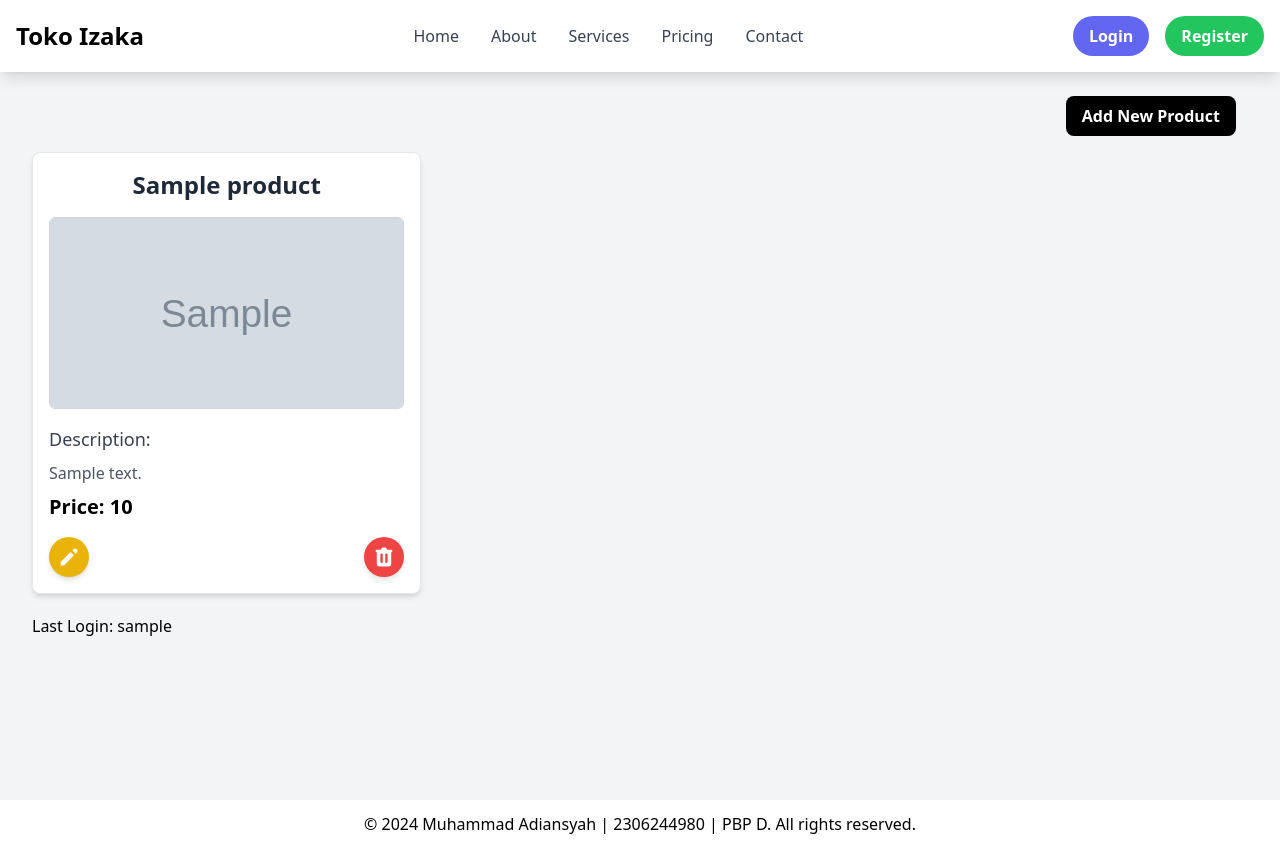
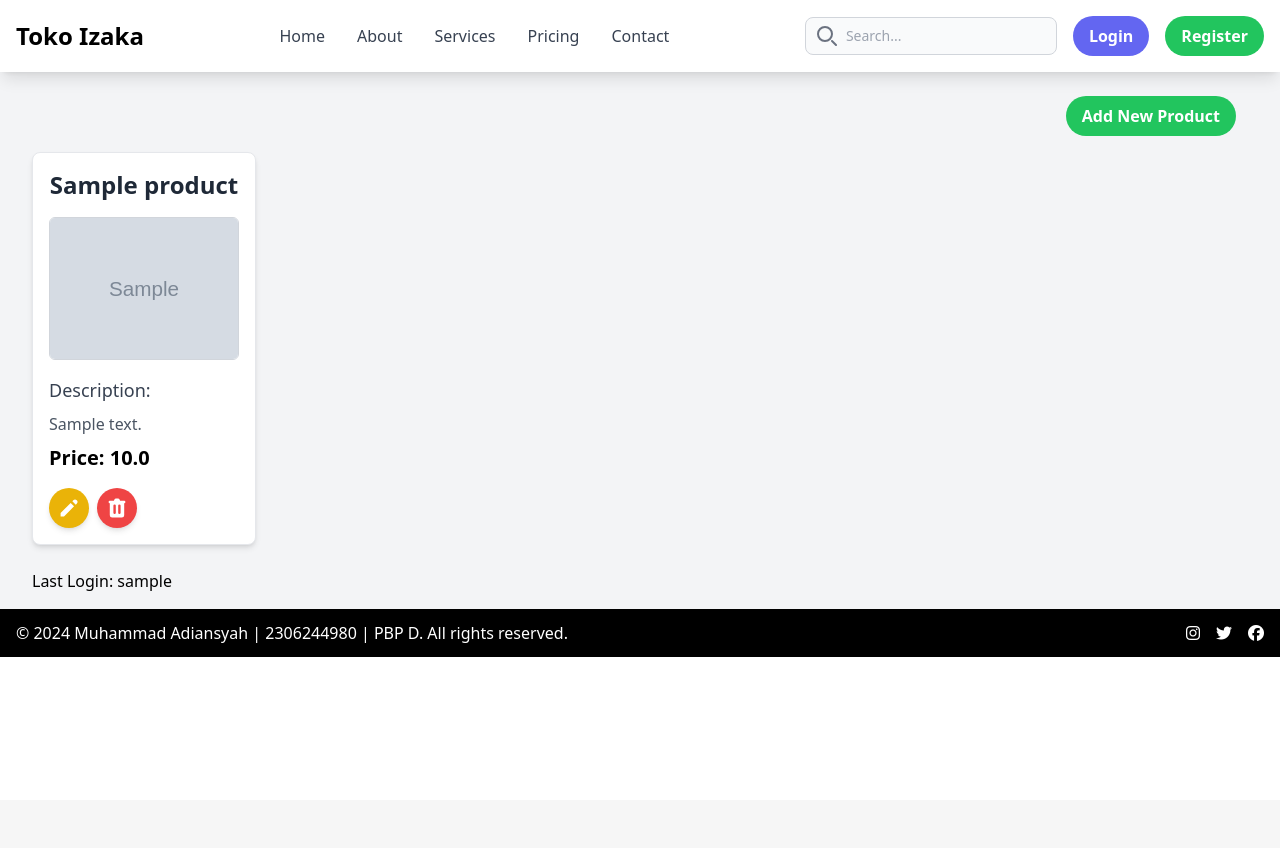
Before and after one commit to Adiieeee/Toko-Izaka, a Django app: template main/templates/main.html in a window 1280 px wide. After the commit the page ends 657 px from the top, so only its background shows below. Run offline with Django 5.2, Linux system fonts and the light colour scheme; tables that the repository leaves empty hold one stand-in row (values such as "Sample post"); the template is opened without the code that fills it: values that come from a table or form of the project are taken from there, most other values are stand-ins (such as "Sample title", 1, 10 or a date in 2020); grey boxes marked "Sample" are stand-in pictures; some libraries are stand-ins or nearby versions.

Commit message:
nambahin dari tugas 5

```diff
--- a/main/models.py
+++ b/main/models.py
@@ -6,7 +6,7 @@ class Product(models.Model):
     user = models.ForeignKey(User, on_delete=models.CASCADE)
     id = models.UUIDField(primary_key=True, default=uuid.uuid4, editable=False)
     name = models.CharField(max_length=255)
-    price = models.IntegerField()
+    price = models.FloatField()
     description = models.TextField()
     image = models.ImageField()
 
--- a/main/templates/create_product.html
+++ b/main/templates/create_product.html
@@ -1,6 +1,7 @@
 {% extends 'base.html' %}
 {% load static %}
 {% block meta %}
+{% include 'navbar.html' %}
 <title>Create Product</title>
 {% endblock meta %}
 
--- a/main/templates/main.html
+++ b/main/templates/main.html
@@ -1,42 +1,43 @@
-{% extends 'base.html' %}
-{% load static %}
-
-{% block meta %}
+{% extends 'base.html' %} {% load static %} {% block meta %}
 <title>Toko Izaka</title>
-{% endblock meta %}
-{% block content %}
-{% include 'navbar.html' %}
-<div class="overflow-x-hidden px-4 md:px-8 pb-8 pt-24 min-h-screen bg-gray-100 flex flex-col">
+{% endblock meta %} {% block content %} {% include 'navbar.html' %}
+<div
+  class="overflow-x-hidden px-4d md:px-8 pb-4 pt-24 bg-gray-100 flex flex-col"
+>
   <div class="p-0 mb-0 relative">
-    <div class="h-full w-full py-6  absolute top-0 left-0 z-20 md:hidden flex ">
+    <div class="h-full w-full py-6 absolute top-0 left-0 z-20 md:hidden flex">
       <div class="h-full min-w-4 bg-indigo-700 mx-auto"></div>
     </div>
   </div>
 
   <div class="px-3 mb-0">
     <div class="flex justify-end mb-4">
-      <a href="{% url 'main:create_product' %}" class="bg-black hover:bg-gray-800 text-white font-bold py-2 px-4 rounded-lg transition duration-300 ease-in-out transform hover:-translate-y-1 hover:scale-105">
-          Add New Product
+      <a
+        href="{% url 'main:create_product' %}"
+        class="bg-green-500 hover:bg-green-600 text-white font-bold py-2 px-4 rounded-full transition duration-300 ease-in-out transform hover:-translate-y-1 hover:scale-105">
+        Add New Product
       </a>
     </div>
   </div>
 
   {% if not product_entries %}
   <div class="flex flex-col items-center justify-center min-h-[24rem] p-6">
-    <img src="{% static 'image/orang-binggung.png' %}" alt="Sad face" class="w-64 h-64 mb-4"/>
+    <img
+      src="{% static 'image/orang-binggung.png' %}"
+      alt="Sad face"
+      class="w-64 h-64 mb-4"
+    />
     <p class="text-center text-gray-600 mt-4">Belum ada data produk</p>
   </div>
   {% else %}
-  <div class="columns-1 sm:columns-2 lg:columns-3 gap-6 space-y-6 w-full">
+  <div class="grid grid-cols-1 sm:grid-cols-2 lg:grid-cols-5 gap-6 w-full">
     {% for product_entry in product_entries %}
-    {% include 'product_detail.html' with product_entry=product_entry %}
+      {% include 'product_detail.html' with product_entry=product_entry %}
     {% endfor %}
   </div>
   {% endif %}
-  <div class="flex justify-start mt-5 mb-0">
-    {% comment %} <div class="flex rounded-md items-center bg-black py-2 px-4"> {% endcomment %}
+  <div class="flex justify-start mt-0 mb-0">
       <h1 class="text-black text-center">Last Login: {{last_login}}</h1>
-    {% comment %} </div> {% endcomment %}
   </div>
 </div>
 {% endblock content %}
--- a/main/templates/navbar.html
+++ b/main/templates/navbar.html
@@ -5,7 +5,7 @@
       <span class="text-2xl font-bold text-black">Toko Izaka</span>
     </div>
 
-    <!-- Menu Section: Aligning the menu in the center -->
+    <!-- Menu Items and Authentication -->
     <div class="hidden md:flex md:items-center justify-center space-x-8">
       <ul class="flex flex-row space-x-8">
         <li><a href="#" class="text-gray-700 hover:text-indigo-600">Home</a></li>
@@ -16,30 +16,45 @@
       </ul>
     </div>
 
-    <!-- Authentication Section: Right Aligned -->
+
+    <!-- Authentication Links -->
     <div class="hidden md:flex md:items-center space-x-4">
+      <!-- Search Bar Section -->
+      <div class="hidden md:block relative">
+        <div class="absolute inset-y-0 left-0 flex items-center pl-3 pointer-events-none">
+          <svg class="w-5 h-5 text-gray-500" aria-hidden="true" xmlns="http://www.w3.org/2000/svg" fill="none" viewBox="0 0 20 20">
+            <path stroke="currentColor" stroke-linecap="round" stroke-linejoin="round" stroke-width="2" d="m19 19-4-4m0-7A7 7 0 1 1 1 8a7 7 0 0 1 14 0Z" />
+          </svg>
+        </div>
+        <input type="text" class="block w-full p-2 pl-10 text-sm text-gray-900 border border-gray-300 rounded-lg bg-gray-50 focus:ring-indigo-500 focus:border-indigo-500" placeholder="Search...">
+      </div>
+
       {% if user.is_authenticated %}
         <span class="text-gray-700">Welcome, {{ user.username }}</span>
-        <a href="{% url 'main:logout' %}" class="bg-red-500 hover:bg-red-600 text-white font-semibold py-2 px-4 rounded-full transition-all duration-300">Logout</a>
+        <a href="{% url 'main:logout' %}" class="bg-red-500 hover:bg-red-600 text-white font-semibold py-2 px-4 rounded-full">Logout</a>
       {% else %}
-        <a href="{% url 'main:login' %}" class="bg-indigo-500 hover:bg-indigo-600 text-white font-semibold py-2 px-4 rounded-full transition-all duration-300">Login</a>
-        <a href="{% url 'main:register' %}" class="bg-green-500 hover:bg-green-600 text-white font-semibold py-2 px-4 rounded-full transition-all duration-300">Register</a>
+        <a href="{% url 'main:login' %}" class="bg-indigo-500 hover:bg-indigo-600 text-white font-semibold py-2 px-4 rounded-full">Login</a>
+        <a href="{% url 'main:register' %}" class="bg-green-500 hover:bg-green-600 text-white font-semibold py-2 px-4 rounded-full">Register</a>
       {% endif %}
     </div>
+
+    <!-- Mobile Menu Button -->
+    <button data-collapse-toggle="navbar-search" type="button" class="inline-flex items-center p-2 w-10 h-10 justify-center text-sm text-gray-500 rounded-lg md:hidden hover:bg-gray-100 focus:outline-none focus:ring-2 focus:ring-gray-200">
+      <svg class="w-5 h-5" aria-hidden="true" xmlns="http://www.w3.org/2000/svg" fill="none" viewBox="0 0 17 14">
+        <path stroke="currentColor" stroke-linecap="round" stroke-linejoin="round" stroke-width="2" d="M1 1h15M1 7h15M1 13h15"/>
+      </svg>
+    </button>
   </div>
 
-  <!-- Mobile Menu -->
+  <!-- Mobile Search Section -->
   <div class="mobile-menu hidden px-4 w-full md:hidden">
-    <!-- Content for mobile view -->
+    <div class="relative mt-3">
+      <div class="absolute inset-y-0 left-0 flex items-center pl-3 pointer-events-none">
+        <svg class="w-5 h-5 text-gray-500" aria-hidden="true" xmlns="http://www.w3.org/2000/svg" fill="none" viewBox="0 0 20 20">
+          <path stroke="currentColor" stroke-linecap="round" stroke-linejoin="round" stroke-width="2" d="m19 19-4-4m0-7A7 7 0 1 1 1 8a7 7 0 0 1 14 0Z" />
+        </svg>
+      </div>
+      <input type="text" class="block w-full p-2 pl-10 text-sm text-gray-900 border border-gray-300 rounded-lg bg-gray-50 focus:ring-indigo-500 focus:border-indigo-500" placeholder="Search...">
+    </div>
   </div>
-
-  <!-- Mobile Menu Script -->
-  <script>
-    const btn = document.querySelector("button.mobile-menu-button");
-    const menu = document.querySelector(".mobile-menu");
-
-    btn.addEventListener("click", () => {
-      menu.classList.toggle("hidden");
-    });
-  </script>
 </nav>
--- a/main/templates/product_detail.html
+++ b/main/templates/product_detail.html
@@ -1,20 +1,52 @@
-<div class="relative break-inside-avoid border rounded-lg shadow-md bg-white p-4 mb-6 transition-transform duration-300 hover:shadow-lg">
+<div
+  class="relative border rounded-lg shadow-md bg-white p-4 mb-6 transition-transform duration-300 hover:shadow-lg"
+>
   <div class="flex flex-col items-left">
-      <h3 class="text-2xl font-bold text-gray-800 mb-4 text-center">{{ product_entry.name }}</h3>
-      <img src="{{ product_entry.image.url }}" alt="Product Image" class="w-full h-48 object-cover rounded-md mb-4 border border-gray-300">
+    <h3 class="text-2xl font-bold text-gray-800 mb-4 text-center">
+      {{ product_entry.name }}
+    </h3>
+    <img
+      src="{{ product_entry.image.url }}"
+      alt="Product Image"
+      class="w-54 h-54 mx-auto object-cover rounded-md mb-4 border border-gray-300"
+    />
     <p class="text-lg text-gray-700 mb-2 text-left">Description:</p>
     <p class="text-gray-600 mb-2 text-left">{{ product_entry.description }}</p>
-      <p class="text-xl font-bold text-black mb-2">Price: {{ product_entry.price }}</p>
+    <p class="text-xl font-bold text-black mb-2">
+      Price: {{ product_entry.price }}
+    </p>
   </div>
-  <div class="flex justify-between mt-2">
-      <a href="{% url 'main:edit_product' product_entry.pk %}" class="flex items-center justify-center w-10 h-10 bg-yellow-500 hover:bg-yellow-600 rounded-full shadow-md transition duration-300">
-          <svg xmlns="http://www.w3.org/2000/svg" class="w-6 h-6 text-white" viewBox="0 0 20 20" fill="currentColor">
-              <path d="M13.586 3.586a2 2 0 112.828 2.828l-.793.793-2.828-2.828.793-.793zM11.379 5.793L3 14.172V17h2.828l8.38-8.379-2.83-2.828z" />
+  <div class="flex justify-start gap-2 mt-2">
+    <a
+      href="{% url 'main:edit_product' product_entry.pk %}"
+      class="flex items-center justify-center w-10 h-10 bg-yellow-500 hover:bg-yellow-600 rounded-full shadow-md transition duration-300"
+    >
+      <svg
+        xmlns="http://www.w3.org/2000/svg"
+        class="w-6 h-6 text-white"
+        viewBox="0 0 20 20"
+        fill="currentColor"
+      >
+        <path
+          d="M13.586 3.586a2 2 0 112.828 2.828l-.793.793-2.828-2.828.793-.793zM11.379 5.793L3 14.172V17h2.828l8.38-8.379-2.83-2.828z"
+        />
       </svg>
     </a>
-      <a href="{% url 'main:delete_product' product_entry.pk %}" class="flex items-center justify-center w-10 h-10 bg-red-500 hover:bg-red-600 rounded-full shadow-md transition duration-300">
-          <svg xmlns="http://www.w3.org/2000/svg" class="w-6 h-6 text-white" viewBox="0 0 20 20" fill="currentColor">
-              <path fill-rule="evenodd" d="M9 2a1 1 0 00-.894.553L7.382 4H4a1 1 0 000 2v10a2 2 0 002 2h8a2 2 0 002-2V6a1 1 0 100-2h-3.382l-.724-1.447A1 1 0 0011 2H9zM7 8a1 1 0 012 0v6a1 1 0 11-2 0V8zm5-1a1 1 0 00-1 1v6a1 1 0 102 0V8a1 1 0 00-1-1z" clip-rule="evenodd" />
+    <a
+      href="{% url 'main:delete_product' product_entry.pk %}"
+      class="flex items-center justify-center w-10 h-10 bg-red-500 hover:bg-red-600 rounded-full shadow-md transition duration-300"
+    >
+      <svg
+        xmlns="http://www.w3.org/2000/svg"
+        class="w-6 h-6 text-white"
+        viewBox="0 0 20 20"
+        fill="currentColor"
+      >
+        <path
+          fill-rule="evenodd"
+          d="M9 2a1 1 0 00-.894.553L7.382 4H4a1 1 0 000 2v10a2 2 0 002 2h8a2 2 0 002-2V6a1 1 0 100-2h-3.382l-.724-1.447A1 1 0 0011 2H9zM7 8a1 1 0 012 0v6a1 1 0 11-2 0V8zm5-1a1 1 0 00-1 1v6a1 1 0 102 0V8a1 1 0 00-1-1z"
+          clip-rule="evenodd"
+        />
       </svg>
     </a>
   </div>
--- a/templates/base.html
+++ b/templates/base.html
@@ -6,13 +6,25 @@
     <meta name="viewport" content="width=device-width, initial-scale=1.0" />
     {% block meta %} {% endblock meta %}
     <script src="https://cdn.tailwindcss.com"></script>
+    <script src="https://kit.fontawesome.com/11b8b18fc4.js" crossorigin="anonymous"></script>
     <link rel="stylesheet" href="{% static 'css/global.css' %}"/>
   </head>
   <body>
     {% block content %} {% endblock content %}
-    <footer class="footer mt-auto py-3 bg-light">
-      <div class="text-center">
-        <span class="text-muted">© 2024 Muhammad Adiansyah | 2306244980 | PBP D. All rights reserved.</span>
+    <footer class="footer mt-auto py-3 bg-black">
+      <div class="mx-auto flex justify-between items-center px-4">
+        <span class="text-white">© 2024 Muhammad Adiansyah | 2306244980 | PBP D. All rights reserved.</span>
+        <div class="flex space-x-4">
+          <a href="https://www.instagram.com/adian_syh" class="text-white hover:text-gray-400">
+            <i class="fab fa-instagram"></i>
+          </a>
+          <a href="https://www.twitter.com" class="text-white hover:text-gray-400">
+            <i class="fab fa-twitter"></i>
+          </a>
+          <a href="https://www.facebook.com" class="text-white hover:text-gray-400">
+            <i class="fab fa-facebook"></i>
+          </a>
+        </div>
       </div>
     </footer>
   </body>
```
Also changed, not shown: main/templates/edit_product.html (+15 -17 lines), main/templates/info_adie.html (+7 -5 lines), main/migrations/0005_alter_product_price.py (added). Lines whose indentation alone changed are shown as unchanged.
